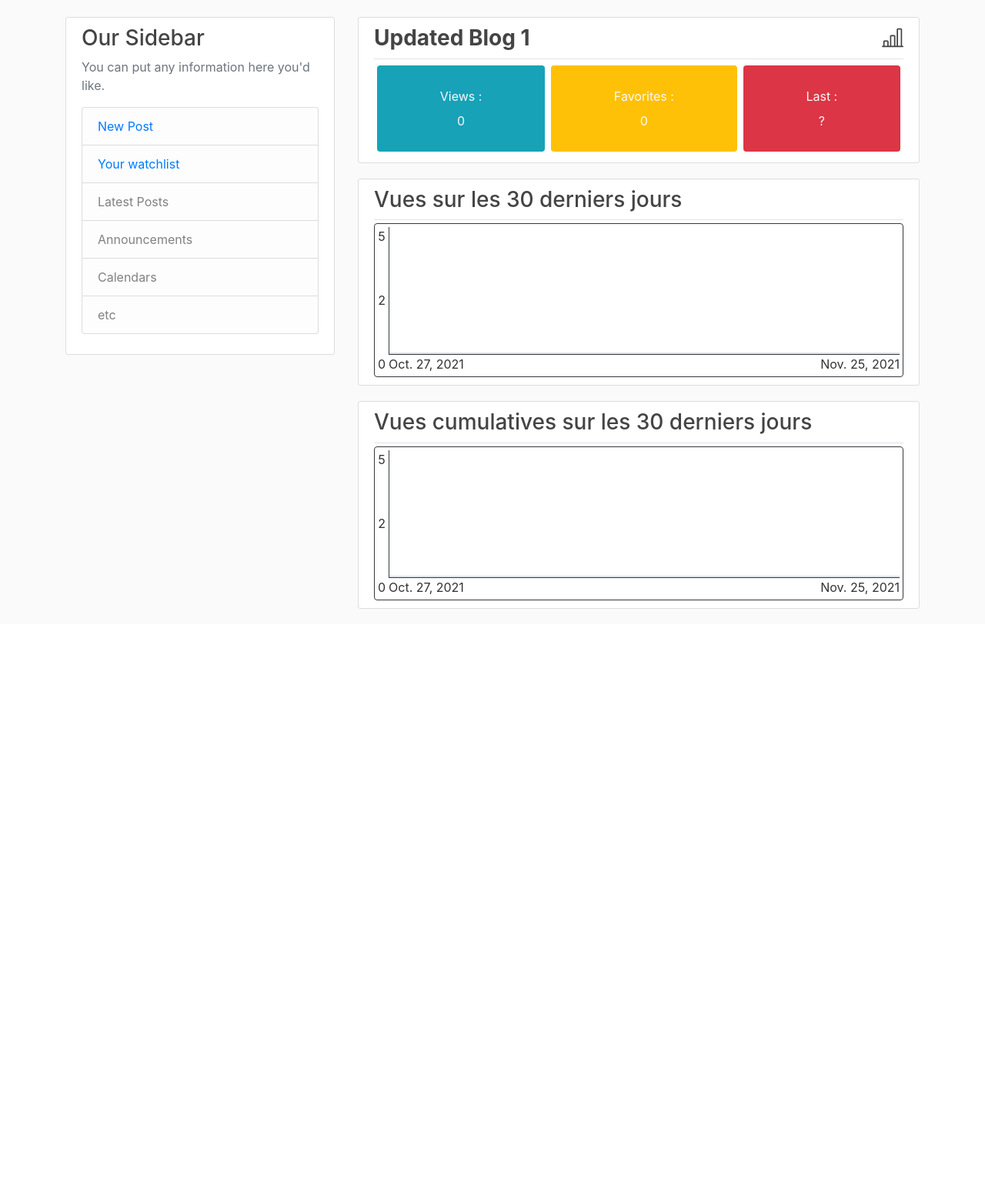
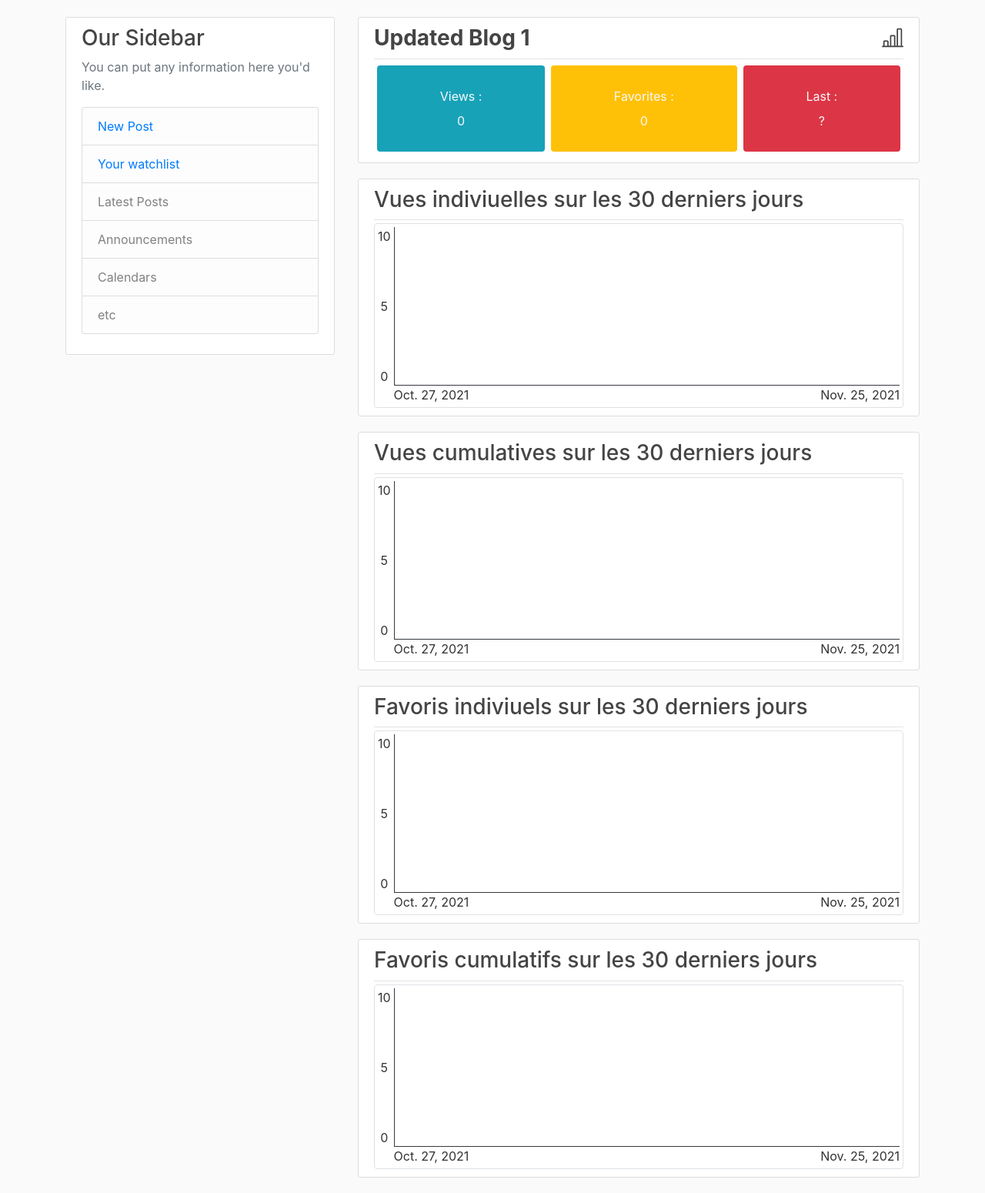
Before and after one commit to JessyEstTropCool/Q3-Projet-Web-HelbImmo, a Django app: page /post/1/stats/ in a window 1280 px wide. Shown: the part 58-1608 px from the top of the page at 77% size. Before the commit the page ends 849 px from the top, so only its background shows below. Run offline with Django 3.2, Linux system fonts and the light colour scheme; a user stored in the database is signed in; data comes from the database, SQL or seed files in the repository; both versions use the stored data as it was after the commit; some libraries are stand-ins or nearby versions.

Commit message:
Subtemplate de graphique

```diff
--- a/HELBImmo/blog/templates/blog/post_stats.html
+++ b/HELBImmo/blog/templates/blog/post_stats.html
@@ -10,17 +10,17 @@
         </h3>
     </div>
     <div class="d-flex justify-content-between">
-        <div class="flex-grow bg-info text-light text-center line-height-large rounded m-1 p-4">
+        <div class="flex-grow bg-info text-light text-center line-height-large rounded m-1 py-4">
             Views :
             <br>
             {{ consults.count }}
         </div>
-        <div class="flex-grow bg-warning text-light text-center line-height-large rounded m-1 p-4">
+        <div class="flex-grow bg-warning text-light text-center line-height-large rounded m-1 py-4">
             Favorites :
             <br>
             {{ post.profile_set.count }}
         </div>
-        <div class="flex-grow bg-danger text-light text-center line-height-large rounded m-1 p-4">
+        <div class="flex-grow bg-danger text-light text-center line-height-large rounded m-1 py-4">
             Last :
             <br>
             ?
@@ -30,27 +30,10 @@
 <article class="content-section">
     <div class="article-metadata">
         <h3 class="mb-2">
-            Vues sur les 30 derniers jours
+            Vues indiviuelles sur les 30 derniers jours
         </h3>
     </div>
-    <div class="d-flex border border-dark rounded p-1" style="min-height: 200px">
-        <div class="d-flex flex-column-reverse justify-content-between text-center mr-1">
-            <span>0</span>
-            <span>{% widthratio graphHeight 2 1 %}</span>
-            <span>{{ graphHeight }}</span>
-        </div>
-        <div class="d-flex flex-column w-100">
-            <div class="d-flex align-items-end flex-grow border-bottom border-left border-dark w-100">
-                {% for dateConsult, numConsult in consultCount.items %}
-                    <div class="bg-info border flex-grow hover-dark" style="height:{% widthratio numConsult graphHeight 100 %}%" data-toggle="tooltip" data-placement="top" title="{{ numConsult }}"></div>
-                {% endfor %}
-            </div>
-            <div class="d-flex justify-content-between w-100">
-                <span>{{ dateStart }}</span>
-                <span>{{ dateEnd }}</span>
-            </div>
-        </div>
-    </div>
+    {% include "blog/subtemplates/bar-graph.html" with dict=indivConsults max=indivGraphHeight start=dateStart end=dateEnd %}
 </article>
 <article class="content-section">
     <div class="article-metadata">
@@ -58,23 +41,22 @@
             Vues cumulatives sur les 30 derniers jours
         </h3>
     </div>
-    <div class="d-flex border border-dark rounded p-1" style="min-height: 200px">
-        <div class="d-flex flex-column justify-content-between text-center mr-1">
-            <span>{{ graphHeight }}</span>
-            <span>{% widthratio graphHeight 2 1 %}</span>
-            <span>0</span>
-        </div>
-        <div class="d-flex flex-column w-100">
-            <div class="d-flex align-items-end flex-grow border-bottom border-left border-dark w-100">
-                {% for dateConsult, numConsult in consultCount.items %}
-                    <div class="bg-info border flex-grow hover-dark" style="height:{% widthratio numConsult graphHeight 100 %}%" data-toggle="tooltip" data-placement="top" title="{{ numConsult }}"></div>
-                {% endfor %}
-            </div>
-            <div class="d-flex justify-content-between w-100">
-                <span>{{ dateStart }}</span>
-                <span>{{ dateEnd }}</span>
-            </div>
-        </div>
+    {% include "blog/subtemplates/bar-graph.html" with dict=cumulConsults max=cumulGraphHeight start=dateStart end=dateEnd %}
+</article>
+<article class="content-section">
+    <div class="article-metadata">
+        <h3 class="mb-2">
+            Favoris indiviuels sur les 30 derniers jours
+        </h3>
     </div>
+    {% include "blog/subtemplates/bar-graph.html" with dict=indivConsults max=indivGraphHeight start=dateStart end=dateEnd barColor="warning" %}
+</article>
+<article class="content-section">
+    <div class="article-metadata">
+        <h3 class="mb-2">
+            Favoris cumulatifs sur les 30 derniers jours
+        </h3>
+    </div>
+    {% include "blog/subtemplates/bar-graph.html" with dict=cumulConsults max=cumulGraphHeight start=dateStart end=dateEnd barColor="warning" %}
 </article>
 {% endblock content %}
--- /dev/null
+++ b/HELBImmo/blog/templates/blog/subtemplates/bar-graph.html
@@ -0,0 +1,18 @@
+<div class="d-flex border border rounded p-1" style="min-height: 30vh">
+    <div class="d-flex flex-column justify-content-between text-center mr-1 mb-4">
+        <span>{{ max }}</span>
+        <span>{% widthratio max 2 1 %}</span>
+        <span>0</span>
+    </div>
+    <div class="d-flex flex-column w-100">
+        <div class="d-flex align-items-end flex-grow border-bottom border-left border-dark w-100">
+            {% for key, value in dict.items %}
+                <div class="bg-info bg-{{ barColor }} border border-bottom-0 border-white flex-grow hover-dark rounded-top" style="height:{% widthratio value max 100 %}%" data-toggle="tooltip" data-placement="top" title="{{ value }}"></div>
+            {% endfor %}
+        </div>
+        <div class="d-flex justify-content-between w-100">
+            <span>{{ start }}</span>
+            <span>{{ end }}</span>
+        </div>
+    </div>
+</div>
--- a/HELBImmo/blog/views.py
+++ b/HELBImmo/blog/views.py
@@ -91,30 +91,33 @@ class PostStatsView(LoginRequiredMixin, UserPassesTestMixin, DetailView):
         context = super(PostStatsView, self).get_context_data(**kwargs)
 
         post = Post.objects.filter(pk=self.kwargs.get('pk')).first()
-        numConsults = {}
+        indivConsults = {}
+        cumulConsults = {}
+        indivMax = 0
+        cumulMax = 0
         dateConsult = datetime.date.today() - datetime.timedelta(29)
-        max = 0
-        graphMax = 5
 
         context['dateStart'] = dateConsult
         context['dateEnd'] = datetime.date.today()
 
         for i in range(30):
-            numConsults[dateConsult] = PostConsult.objects.filter(date=dateConsult, post=post).count()
+            indivConsults[dateConsult] = PostConsult.objects.filter(date=dateConsult, post=post).count()
+            cumulConsults[dateConsult] = PostConsult.objects.filter(date__lte=dateConsult, post=post).count()
 
-            if numConsults[dateConsult] > max:
-                max = numConsults[dateConsult]
+            if indivConsults[dateConsult] > indivMax:
+                indivMax = indivConsults[dateConsult]
 
-                while max > graphMax:
-                    graphMax += 5
+            if cumulConsults[dateConsult] > cumulMax:
+                cumulMax = cumulConsults[dateConsult]
 
             dateConsult += datetime.timedelta(1)
 
-
+        context['title'] = "Statistiques de " + post.title
         context['consults'] = PostConsult.objects.filter(post=self.kwargs.get('pk'))
-        context['title'] = "Statistiques de " + post.title
-        context['consultCount'] = numConsults
-        context['graphHeight'] = graphMax
+        context['indivConsults'] = indivConsults
+        context['cumulConsults'] = cumulConsults
+        context['indivGraphHeight'] = indivMax + 10 - (indivMax % 10)
+        context['cumulGraphHeight'] = cumulMax + 10 - (cumulMax % 10)
 
 
         return context
```
Also changed, not shown: HELBImmo/db.sqlite3.
